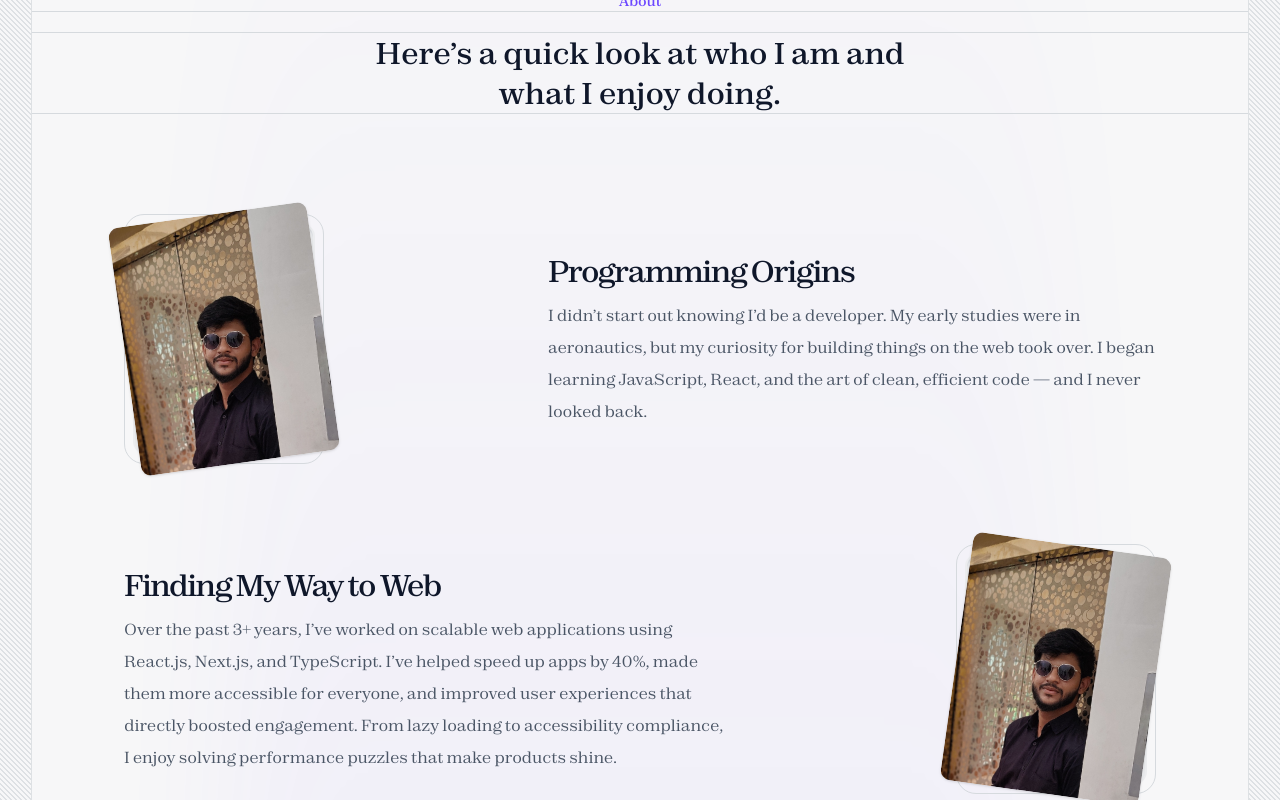
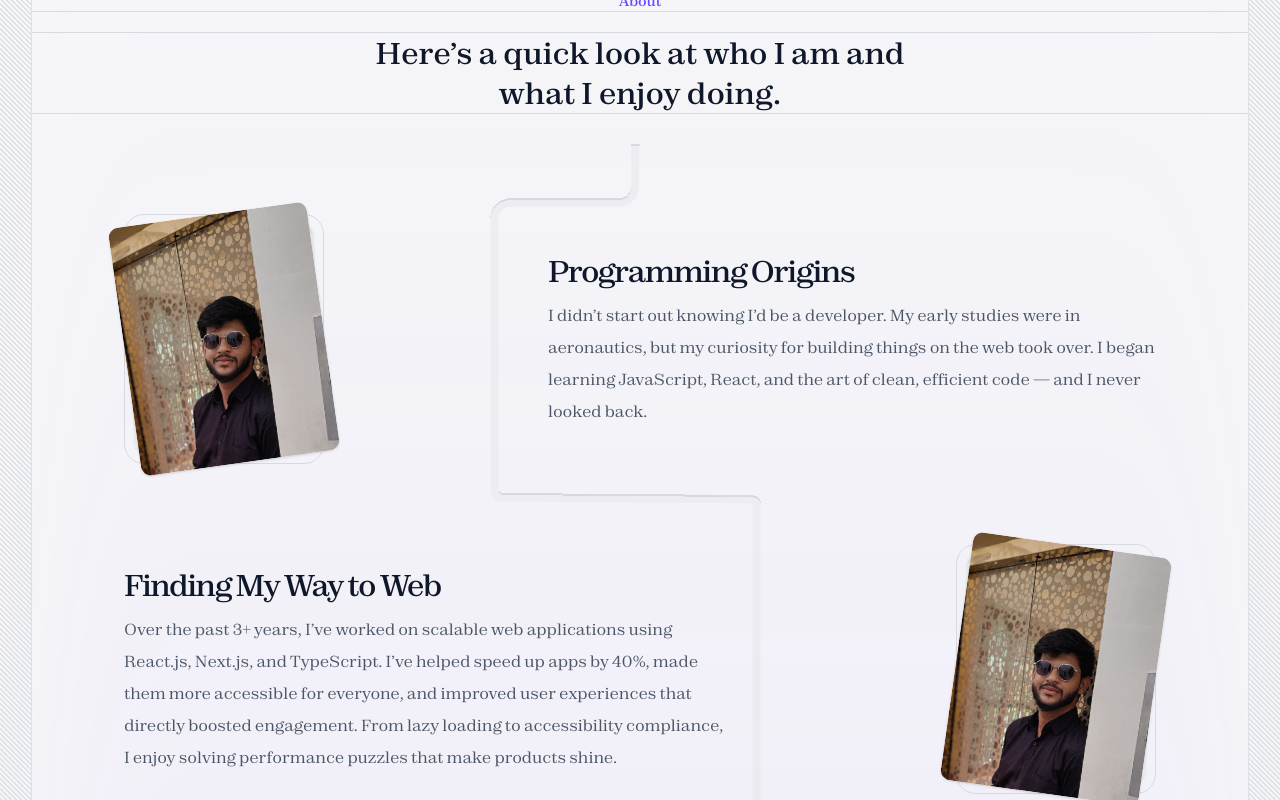
Before and after one commit to hashim-baig/nextportfolio-website, a Next.js app: page / in a window 1280 px wide. Shown: the part 360-1160 px from the top of the page. Built offline with nearby package versions, Linux system fonts and the light colour scheme.

Commit message:
About Track Path created

```diff
--- a/components/atoms/BgGradient/BgGradientTemplate.tsx
+++ b/components/atoms/BgGradient/BgGradientTemplate.tsx
@@ -7,7 +7,7 @@ const BgGradientTemplate = () => {
                 background: 'linear-gradient(to bottom, #6C47FF00 0%, #6C47FF 50%, #6C47FF00 100%)',
                 opacity: '6%',
             }}
-            className="pointer-events-none absolute left-1/2 top-0 -z-10 h-full w-[840px] -translate-x-1/2 overflow-visible blur-3xl"
+            className="pointer-events-none absolute left-1/2 top-0 -z-10 h-full w-full -translate-x-1/2 overflow-visible blur-3xl"
         ></div>
     );
 };
--- /dev/null
+++ b/components/molecules/AboutTrackPattern/AboutTrackPattern.tsx
@@ -0,0 +1,159 @@
+'use client';
+
+import { useScroll, motion } from 'framer-motion';
+import React, { useEffect, useRef, useState } from 'react';
+
+export default function AboutTrackPattern() {
+    const containerRef = useRef<HTMLDivElement>(null);
+    const pathRef = useRef<SVGPathElement>(null);
+    const verticalPathRef = useRef<SVGPathElement>(null);
+
+    const { scrollYProgress } = useScroll({
+        target: containerRef,
+        offset: ['start center', 'end center'],
+    });
+
+    const [pathLength, setPathLength] = useState(0);
+    const [position, setPosition] = useState({ x: 145, y: 0 });
+
+    useEffect(() => {
+        if (!pathRef.current && !verticalPathRef.current) return;
+        const length =
+            pathRef.current?.getTotalLength() || verticalPathRef.current?.getTotalLength() || 0;
+        setPathLength(length);
+    }, []);
+
+    useEffect(() => {
+        if ((!pathRef.current && !verticalPathRef.current) || !pathLength) return;
+
+        return scrollYProgress.on('change', (latest) => {
+            const clampedProgress = Math.max(0, Math.min(latest, 1));
+            if (latest > 0) {
+                // Get the active path based on screen size
+                const activePath =
+                    window.innerWidth >= 1024 ? pathRef.current : verticalPathRef.current;
+                if (!activePath) return;
+
+                const point = activePath.getPointAtLength(pathLength * clampedProgress);
+                setPosition({ x: point.x, y: point.y });
+            }
+        });
+    }, [pathLength, scrollYProgress]);
+
+    const pathData =
+        'M 145 0.5 L 145 43 C 145 51.84 137.84 59 129 59 L 20 59 C 11.16 59 4 66.16 4 75 L 4 348 C 4 351 5 353 9 355 L 259 357 C 266 357 267 359 267 362 L 267 693 C 267 699 265 700 262 700 L 8 699 C 5 699 4 701 4 707 L 4 1000.99 C 4 1000.83 11.16 1000.99 20 1000.99 L 252 1001 C 256 1001 256 1003 256 1012 L 257 1157 C 257 1169 257 1172 264 1172 L 580 1172.99';
+    return (
+        <div ref={containerRef} className="overflow-hidden">
+            <svg
+                className="user-select-none pointer-events-none hidden lg:block"
+                width="380"
+                height="1787"
+                viewBox="-10 -10 380 1795"
+                fill="none"
+                xmlns="http://www.w3.org/2000/svg"
+            >
+                <defs>
+                    <filter id="purpleGlow" x="-100%" y="-100%" width="300%" height="300%">
+                        <feGaussianBlur stdDeviation="15" result="blur" />
+                        <feColorMatrix
+                            in="blur"
+                            type="matrix"
+                            values="0 0 0 0 0.423
+                      0 0 0 0 0.278
+                      0 0 0 0 1
+                      0 0 0 0.6 0"
+                        />
+                    </filter>
+
+                    {/* Create a mask using the path */}
+                    <mask id="pathMask">
+                        <path
+                            d={pathData}
+                            stroke="white"
+                            strokeWidth="8"
+                            strokeLinejoin="round"
+                            fill="none"
+                        />
+                    </mask>
+
+                    <filter
+                        id="filter0_i_395_898"
+                        x="0"
+                        y="0.5"
+                        width="380"
+                        height="1778"
+                        filterUnits="userSpaceOnUse"
+                        colorInterpolationFilters="sRGB"
+                    >
+                        <feFlood floodOpacity="0" result="BackgroundImageFix" />
+                        <feBlend
+                            mode="normal"
+                            in="SourceGraphic"
+                            in2="BackgroundImageFix"
+                            result="shape"
+                        />
+                        <feColorMatrix
+                            in="SourceAlpha"
+                            type="matrix"
+                            values="0 0 0 0 0 0 0 0 0 0 0 0 0 0 0 0 0 0 127 0"
+                            result="hardAlpha"
+                        />
+                        <feOffset dy="2" />
+                        <feGaussianBlur stdDeviation="0.75" />
+                        <feComposite in2="hardAlpha" operator="arithmetic" k2="-1" k3="1" />
+                        <feColorMatrix
+                            type="matrix"
+                            values="0 0 0 0 0.647059 0 0 0 0 0.682353 0 0 0 0 0.721569 0 0 0 0.32 0"
+                        />
+                        <feBlend mode="normal" in2="shape" result="effect1_innerShadow_395_898" />
+                    </filter>
+                </defs>
+
+                {/* Container for masked elements */}
+                <g mask="url(#pathMask)">
+                    {/* Glowing circle */}
+                    <motion.circle
+                        cx={position.x}
+                        cy={position.y}
+                        r="120"
+                        fill="#6C47FF"
+                        filter="url(#purpleGlow)"
+                        opacity="0.5"
+                        transition={{
+                            type: 'spring',
+                            damping: 20,
+                            stiffness: 100,
+                            mass: 0.5,
+                        }}
+                    />
+                </g>
+
+                {/* Path on top */}
+                <g filter="url(#filter0_i_395_898)">
+                    <path
+                        ref={pathRef}
+                        d={pathData}
+                        stroke="#D6DADE"
+                        strokeOpacity="0.24"
+                        strokeWidth="8"
+                        strokeLinejoin="round"
+                    />
+                </g>
+
+                {/* Main circle on top */}
+                <motion.circle
+                    className="fill-indigo-600"
+                    cx={position.x}
+                    cy={position.y}
+                    r="10"
+                    transition={{
+                        type: 'spring',
+                        damping: 20,
+                        stiffness: 100,
+                        mass: 0.5,
+                    }}
+                />
+            </svg>
+        </div>
+    );
+}
--- /dev/null
+++ b/components/molecules/AboutTrackPattern/AboutTrackPatternTemplate.tsx
@@ -0,0 +1,6 @@
+import React from 'react';
+
+const AboutTrackPatternTemplate = () => {
+    return <div>{/* presentational markup here */}</div>;
+};
+export default AboutTrackPatternTemplate;
--- /dev/null
+++ b/components/molecules/AboutTrackPattern/index.ts
@@ -0,0 +1 @@
+export { default } from './AboutTrackPattern';
--- a/components/organisms/AboutSection/AboutSectionTemplate.tsx
+++ b/components/organisms/AboutSection/AboutSectionTemplate.tsx
@@ -1,5 +1,7 @@
-import React from 'react';
+'use client';
+import React, { useLayoutEffect, useState } from 'react';
 import AboutPhase from '@/components/molecules/AboutPhase';
+import AboutTrackPattern from '@/components/molecules/AboutTrackPattern';
 
 const AboutPhaseData = [
     {
@@ -29,6 +31,29 @@ const AboutPhaseData = [
 ];
 
 const AboutSectionTemplate = () => {
+    const [leftPos, setLeftPos] = useState(0);
+
+    useLayoutEffect(() => {
+        function updateLeft() {
+            const width = window.innerWidth;
+            if (width >= 1280) {
+                // xl breakpoint
+                setLeftPos(width - width * 0.65); // 30% from right
+            } else if (width >= 1024) {
+                // lg breakpoint
+                setLeftPos(width - width * 0.65);
+            } else if (width >= 768) {
+                // md breakpoint
+                setLeftPos(width - width * 0.65);
+            } else {
+                setLeftPos(0); // left:0 for small screens
+            }
+        }
+        updateLeft();
+        window.addEventListener('resize', updateLeft);
+        return () => window.removeEventListener('resize', updateLeft);
+    }, []);
+
     return (
         <>
             <section className="flex flex-col gap-5 py-5">
@@ -43,7 +68,11 @@ const AboutSectionTemplate = () => {
                 </div>
             </section>
 
-            <section className="flex flex-col gap-20 py-10 md:py-20 px-10 md:px-0">
+            <section className="flex flex-col gap-20 py-10 md:py-20 px-10 md:px-0 relative">
+                <div className="absolute left-0 top-0 max-w-full" style={{ left: leftPos }}>
+                    <AboutTrackPattern />
+                </div>
+
                 {AboutPhaseData.map((item, index) => (
                     <AboutPhase
                         key={index}
--- a/package.json
+++ b/package.json
@@ -18,6 +18,7 @@
         "@radix-ui/react-tooltip": "^1.2.7",
         "class-variance-authority": "^0.7.1",
         "clsx": "^2.1.1",
+        "framer-motion": "^12.23.12",
         "lucide-react": "^0.537.0",
         "next": "15.4.5",
         "react": "19.1.0",
```
Also changed, not shown: 1 other file (tests, documents, lock files or other folders).
